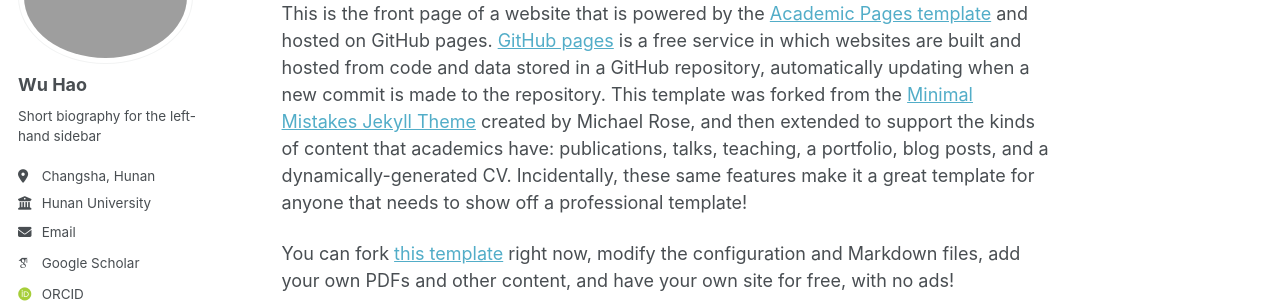
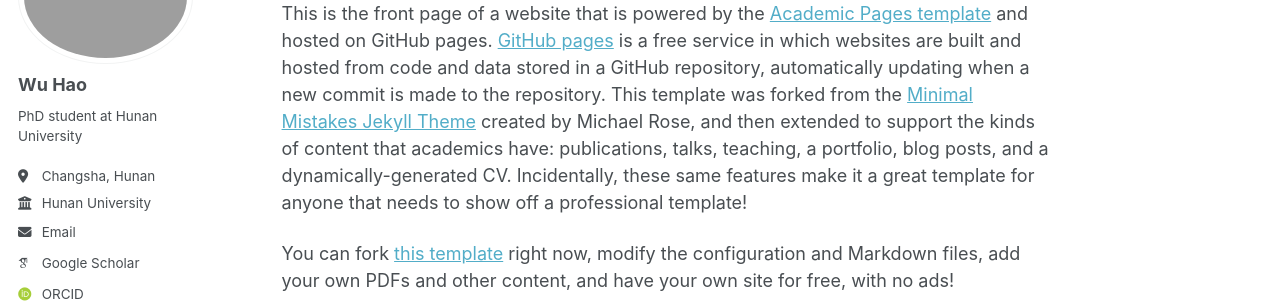
Before and after one commit to DrLazywh/wu_hao.github.io, a Jekyll site: the page built from _pages/about.md, in a window 1280 px wide. Shown: the part 169-472 px from the top of the page. Built offline with Jekyll 4.4.1, drawn with Linux system fonts in a browser that asks for light colours; some web fonts are replaced; a script that is not in the unit is left out.

Commit message:
Update _config.yml

```diff
--- a/_config.yml
+++ b/_config.yml
@@ -26,7 +26,7 @@ author:
   avatar           : "wu_hao.png"
   name             : "Wu Hao"
   pronouns         : # example: "she/her"
-  bio              : "Short biography for the left-hand sidebar"
+  bio              : "PhD student at Hunan University"
   location         : "Changsha, Hunan"
   employer         : "Hunan University"
   uri              : # URL
```
